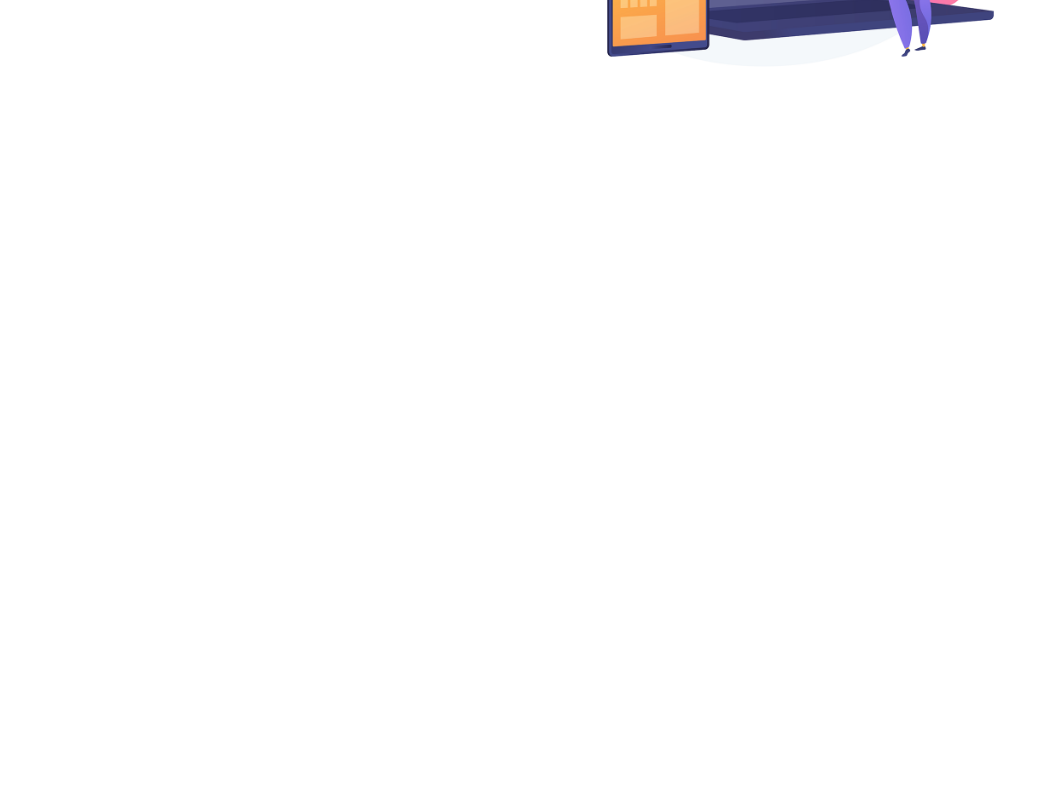
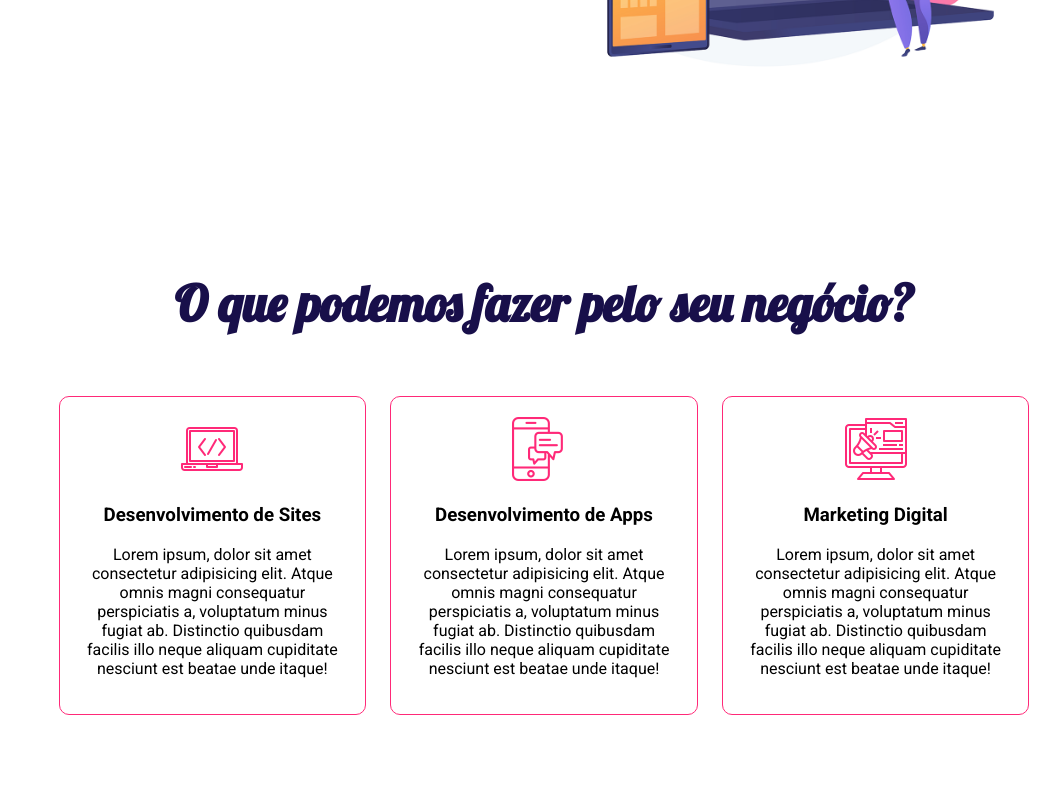
Before and after one commit to franciscodiegosantos/projeto-agencia-fake, a plain HTML site: page index.html in a window 1280 px wide. Shown: the part 488-1277 px from the top of the page, without its empty margins (96-1156 px from the left). Before the commit the page ends 800 px from the top, so only its background shows below. Drawn offline with Linux system fonts and the light colour scheme.

Commit message:
feito algumas opções

```diff
--- a/css/estilo.css
+++ b/css/estilo.css
@@ -111,3 +111,60 @@ body{
     /* border: 1px solid deeppink; */
     text-align: center;
 }
+
+section{
+    display: inline-block;
+    margin-top: 80px;
+    /* border: 1px solid black; */
+    margin-left: 5%;
+    margin-right: 5%;
+    padding: 5%;
+    text-align: center;
+}
+
+section h2{
+    width: 100%;
+    font-size: 50px;
+    margin: 0;
+    font-family: 'Lobster', sans-serif;
+    font-weight: bold;
+    color: #180f4a;
+}
+
+.servicos{
+    display: inline-block;
+    margin-top: 5%;
+}
+
+.card{
+    display: inline-block;
+    width: 30%;
+    padding: 20px;
+    margin: 1%;
+    border: 1px solid #ff2978;
+    border-radius: 10px;
+    cursor: pointer;
+}
+
+.texto-oculto{
+    display: none;
+
+}
+
+.card:hover{
+    background: #ff2978;
+    color: white;
+    padding: 40px;
+}
+
+.card:hover img{
+    display: none;
+}
+
+.card:hover .card-text{
+    display: none;
+}
+
+.card:hover .texto-oculto{
+    display: block;
+}
--- a/index.html
+++ b/index.html
@@ -32,5 +32,44 @@
             <img style="max-width: 100%;" src="imagens/headline-image.png" alt="img headline">
         </div>
     </header>
+
+    <section>
+        <h2>O que podemos fazer pelo seu negócio?</h2>
+        <div class="servicos">
+            <div class="card">
+                <img src="imagens/pc.png" alt="pc">
+                <div class="card-text">
+                    <h3>Desenvolvimento de Sites</h3>
+                    <p>Lorem ipsum, dolor sit amet consectetur adipisicing elit. Atque omnis magni consequatur perspiciatis a, voluptatum minus fugiat ab. Distinctio quibusdam facilis illo neque aliquam cupiditate nesciunt est beatae unde itaque!</p>
+                </div>
+                <div class="texto-oculto">
+                    <h3>Outro conteúdo qualquer</h3>
+                    <p>Lorem ipsum dolor sit amet consectetur, adipisicing elit. Totam sapiente voluptate dolores repellat, modi asperiores vero voluptatum tempora iusto error maxime deleniti veritatis non quam laborum quis omnis culpa id.</p>
+                </div>
+            </div>
+            <div class="card">
+                <img src="imagens/smartphone.png" alt="smartphone">
+                <div class="card-text">
+                    <h3>Desenvolvimento de Apps</h3>
+                    <p>Lorem ipsum, dolor sit amet consectetur adipisicing elit. Atque omnis magni consequatur perspiciatis a, voluptatum minus fugiat ab. Distinctio quibusdam facilis illo neque aliquam cupiditate nesciunt est beatae unde itaque!</p>
+                </div>
+                <div class="texto-oculto">
+                    <h3>Outro conteúdo qualquer</h3>
+                    <p>Lorem ipsum dolor sit amet consectetur, adipisicing elit. Totam sapiente voluptate dolores repellat, modi asperiores vero voluptatum tempora iusto error maxime deleniti veritatis non quam laborum quis omnis culpa id.</p>
+                </div>
+            </div>
+            <div class="card">
+                <img src="imagens/marketing.png" alt="marketing">
+                <div class="card-text">
+                    <h3>Marketing Digital</h3>
+                    <p>Lorem ipsum, dolor sit amet consectetur adipisicing elit. Atque omnis magni consequatur perspiciatis a, voluptatum minus fugiat ab. Distinctio quibusdam facilis illo neque aliquam cupiditate nesciunt est beatae unde itaque!</p>
+                </div>
+                <div class="texto-oculto">
+                    <h3>Outro conteúdo qualquer</h3>
+                    <p>Lorem ipsum dolor sit amet consectetur, adipisicing elit. Totam sapiente voluptate dolores repellat, modi asperiores vero voluptatum tempora iusto error maxime deleniti veritatis non quam laborum quis omnis culpa id.</p>
+                </div>
+            </div>
+        </div>
+    </section>
 </body>
 </html>
```
Also changed, not shown: imagens/headline-image.jpg (deleted), imagens/marketing.png (added), imagens/pc.png (added), imagens/smartphone.png (added).
